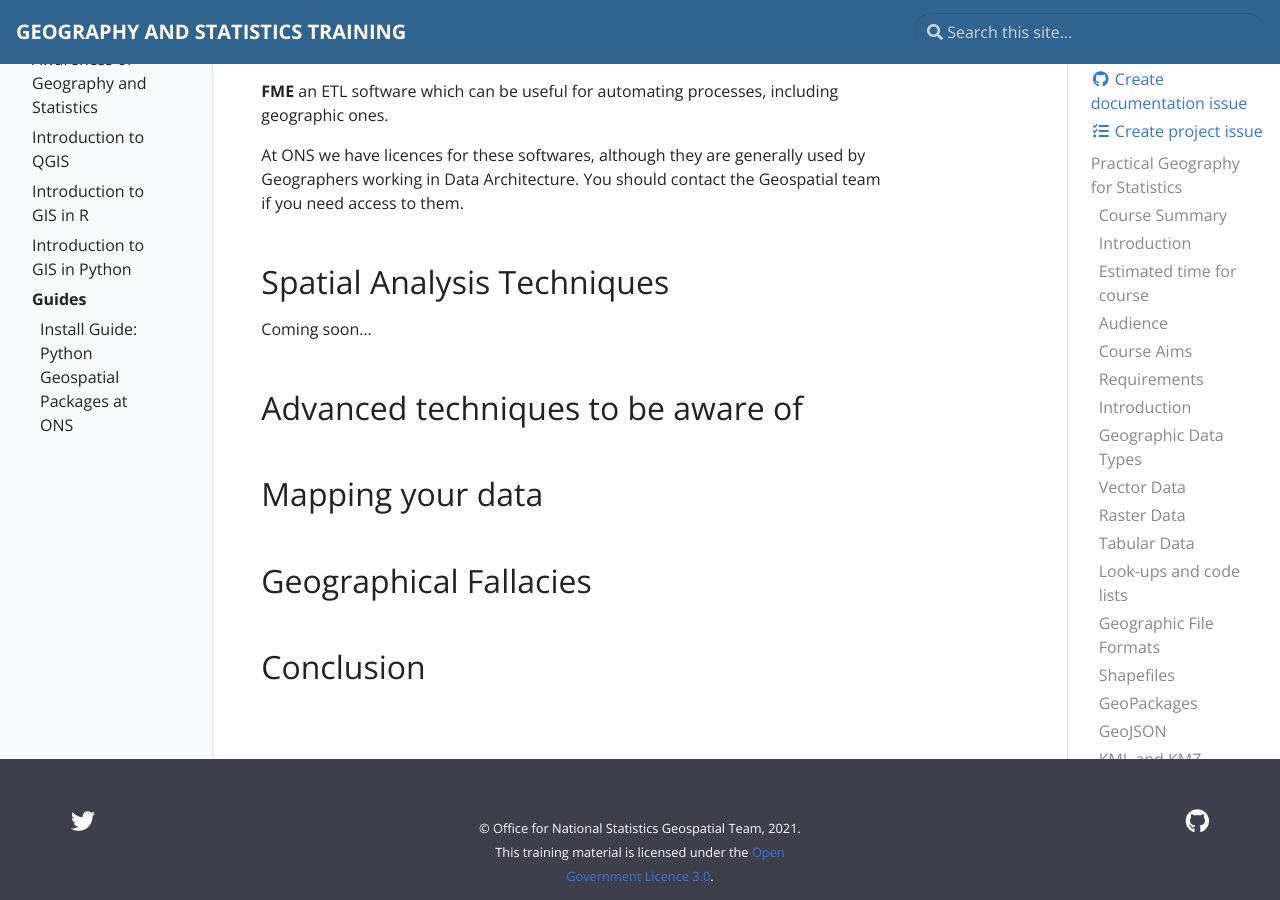
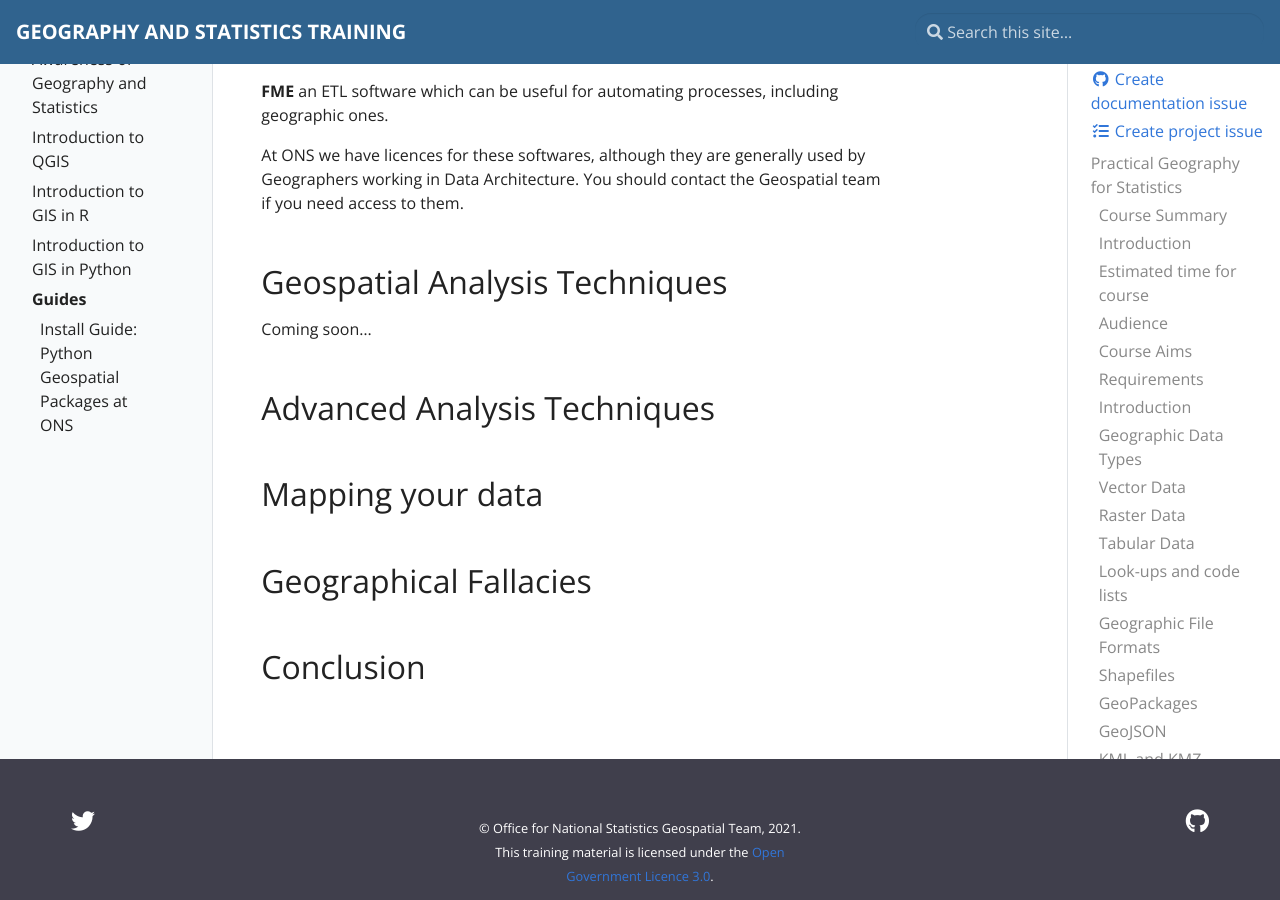
Before and after one commit to ONSgeo/geospatial-training, a Jekyll site: the page built from _docs/practical_geog_and_stats.md, in a window 1280 px wide and 900 px high, scrolled down 20451 px. Built offline with Jekyll 4.4.1, drawn with Linux system fonts in a browser that asks for light colours.

Commit message:
change section titles

```diff
--- a/_docs/practical_geog_and_stats.md
+++ b/_docs/practical_geog_and_stats.md
@@ -406,11 +406,11 @@ There are some popular pieces of proprietary software for geospatial application
 
 At ONS we have licences for these softwares, although they are generally used by Geographers working in Data Architecture. You should contact the Geospatial team if you need access to them.
 
-## Spatial Analysis Techniques
+## Geospatial Analysis Techniques
 
 Coming soon...
 
-## Advanced techniques to be aware of
+## Advanced Analysis Techniques
 
 
 ## Mapping your data
```
